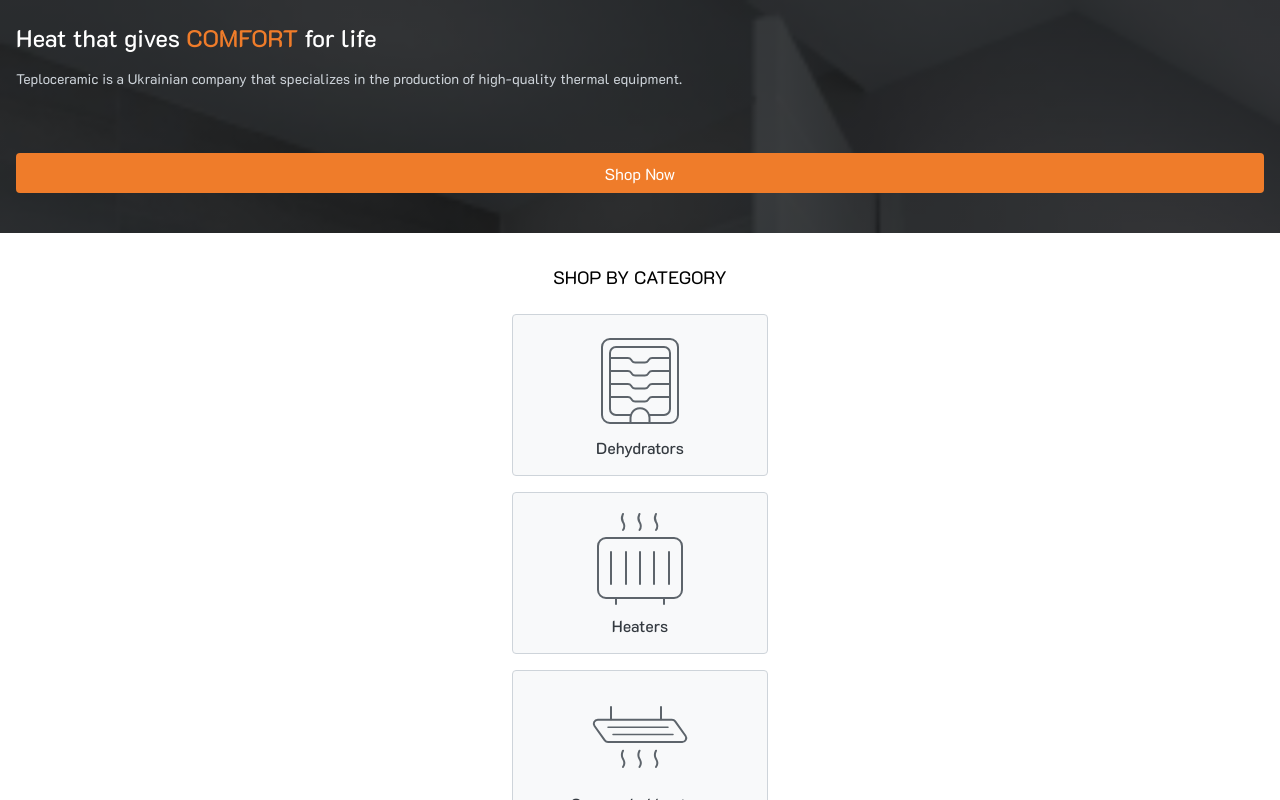
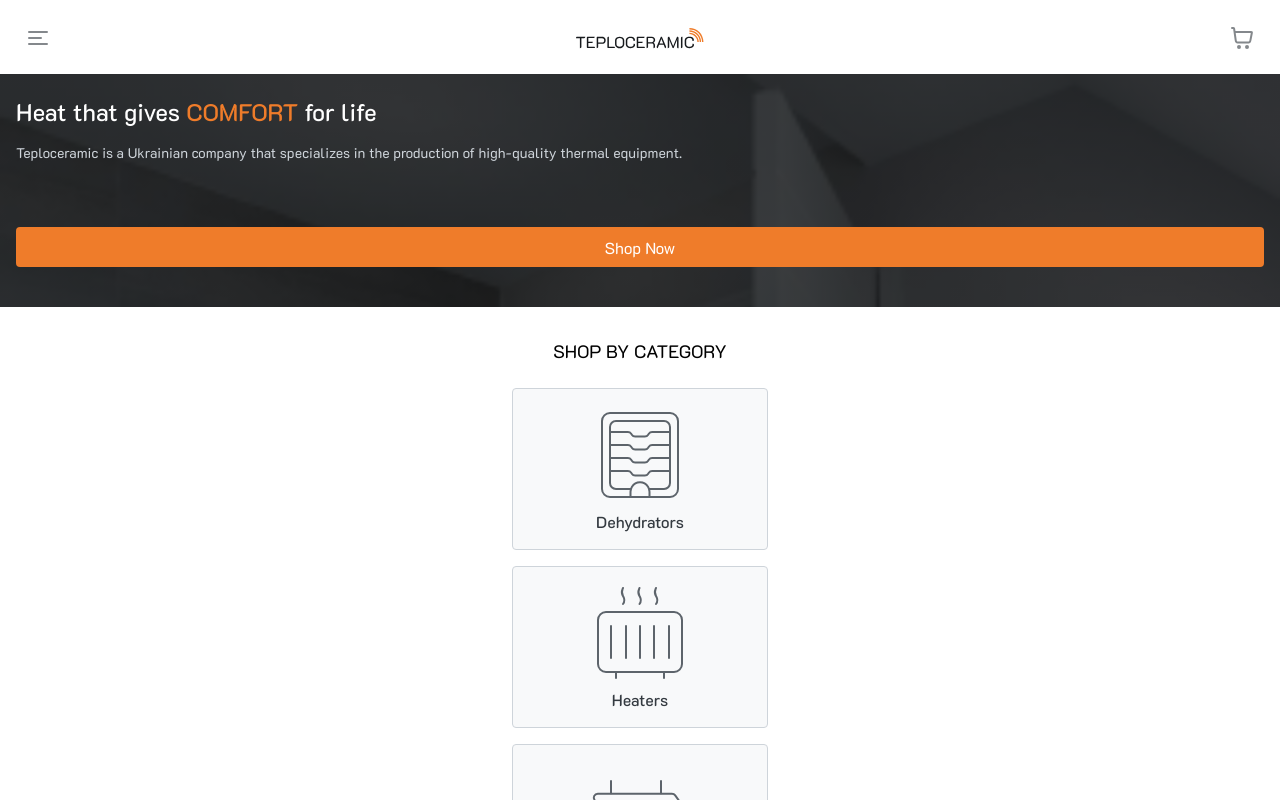
Before and after one commit to PaulMaistrenko/teploceramic-front, a React (Create React App) app: page / in a window 1280 px wide. Shown: the top 800 px of the page. Built offline with nearby package versions, Linux system fonts and the light colour scheme.

Commit message:
added Outlet component

```diff
--- a/src/Root.js
+++ b/src/Root.js
@@ -16,7 +16,7 @@
 export const Root = () => (
   <Router>
     <Routes>
-      <Route path="/" element={<App />} />
+      <Route path="/" element={ <App />}>
         <Route index element={<HomePage />} />
         <Route path="dehydrators" element={<DehydratorsPage />} />
         <Route path="heaters" element={<HeatersPage />} />
@@ -25,7 +25,7 @@
         <Route path="accessories" element={<AccessoriesPage />} />
         <Route path="cart" element={<CartPage />} />
         <Route path="about" element={<AboutPage />} />
-      <Route />
+      </Route>
     </Routes>
   </Router>
 );
```
